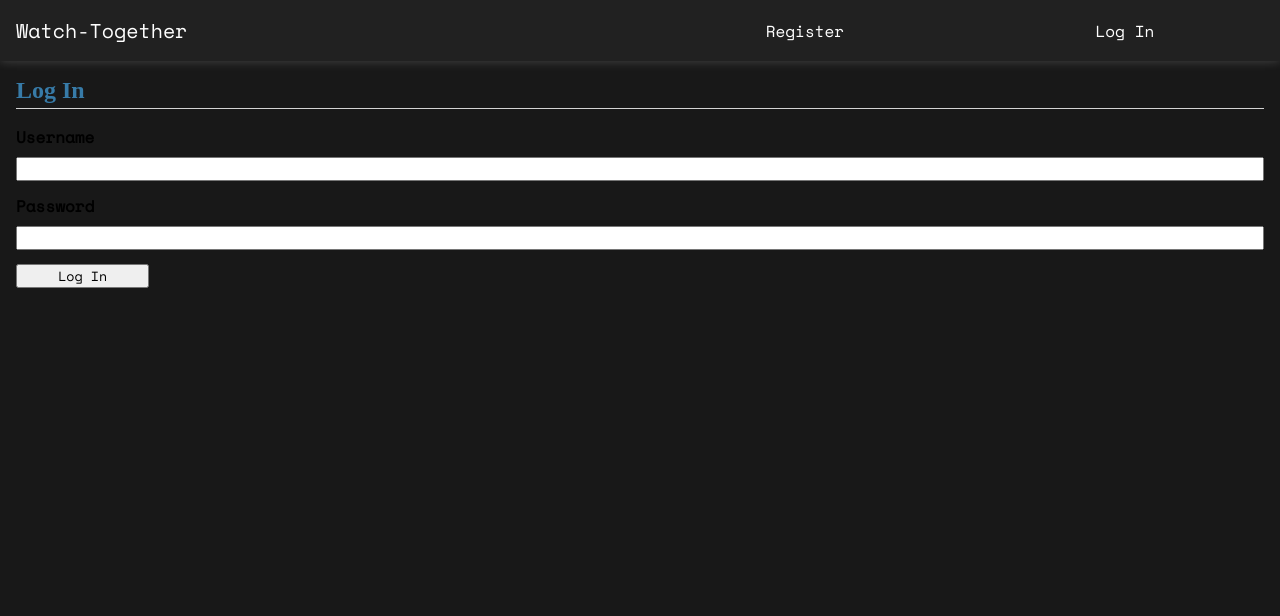
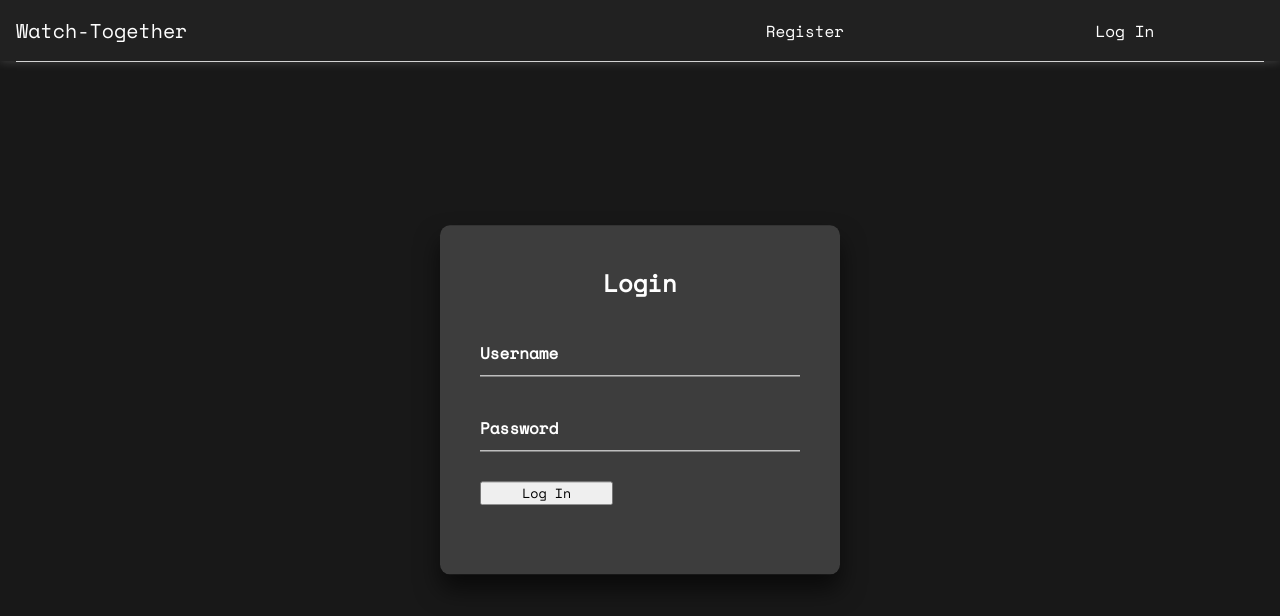
Before and after one commit to litixidiy/Watch-Together, a Flask app: page /auth/login in a window 1280 px wide. Shown: the top 616 px of the page. Run offline with Flask 2, Linux system fonts and the light colour scheme.

Commit message:
login form redesign

```diff
--- a/flaskr/static/style.css
+++ b/flaskr/static/style.css
@@ -172,3 +172,58 @@ input[type=submit] {
     align-self: start;
     min-width: 10em;
 }
+
+/*login form */
+
+.login-box {
+    position: absolute;
+    top: 50%;
+    left: 50%;
+    width: 400px;
+    padding: 40px;
+    transform: translate(-50%, -50%);
+    background: #3d3d3d;
+    box-sizing: border-box;
+    box-shadow: 0 15px 25px rgba(0,0,0,.6);
+    border-radius: 10px;
+  }
+
+  .login-box h2 {
+    margin: 0 0 30px;
+    text-align: center;
+    color: white;
+  }
+
+  .login-box .user-box {
+    position: relative;
+  }
+
+  .login-box .user-box input {
+    width: 100%;
+    padding: 10px 0;
+    font-size: 16px;
+    color: #fff;
+    margin-bottom: 30px;
+    border: none;
+    border-bottom: 1px solid #fff;
+    outline: none;
+    background: transparent;
+  }
+  .login-box .user-box label {
+    position: absolute;
+    top:0;
+    left: 0;
+    padding: 10px 0;
+    font-size: 16px;
+    color: #fff;
+    pointer-events: none;
+    transition: .5s;
+  }
+
+.login-box .user-box input:focus ~ label,
+.login-box .user-box input:valid ~ label {
+  top: -20px;
+  left: 0;
+  color: #03e9f4;
+  font-size: 12px;
+}
--- a/flaskr/templates/auth/login.html
+++ b/flaskr/templates/auth/login.html
@@ -1,15 +1,23 @@
 {% extends 'base.html' %}
 
-{% block header %}
-  <h1>{% block title %}Log In{% endblock %}</h1>
-{% endblock %}
+{% block content %}
 
-{% block content %}
+<div class="login-box">
+
+  <h2>Login</h2>
   <form method="post">
-    <label for="username">Username</label>
-    <input name="username" id="username" required>
-    <label for="password">Password</label>
-    <input type="password" name="password" id="password" required>
+    <div class="user-box">
+      <input name="username" id="username" required>
+      <label>Username</label>
+
+    </div>
+
+    <div class="user-box">
+      <input type="password" name="password" id="password" required>
+      <label>Password</label>
+    </div>
     <input type="submit" value="Log In">
   </form>
+
+</div>
 {% endblock %}
--- a/main.py
+++ b/main.py
@@ -3,4 +3,4 @@ from flaskr import create_app
 app = create_app()
 
 if __name__ == "__main__":
-    app.run(debug=True)
+    app.run(debug=True,port=8080)
```
